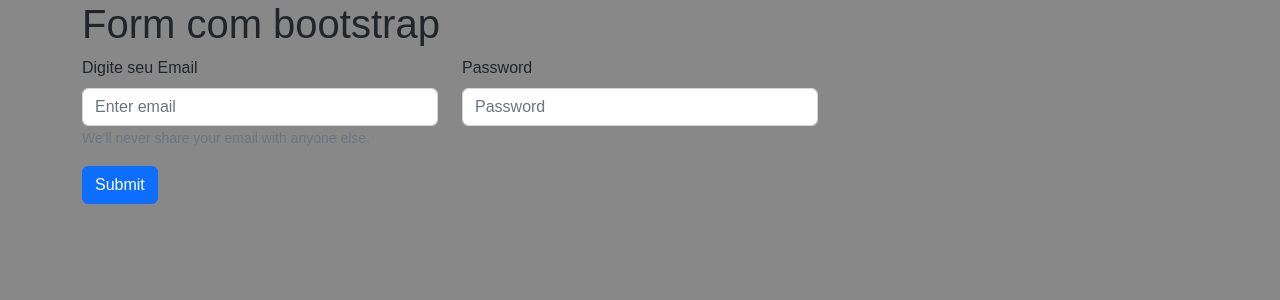
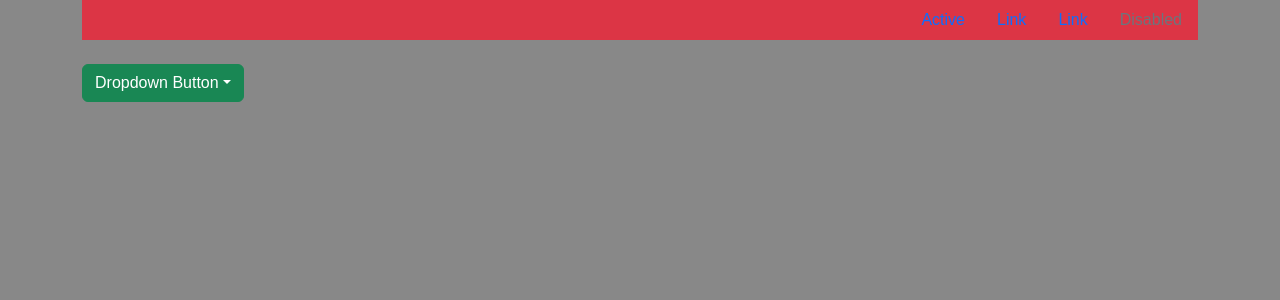
Before and after one commit to AdrianoVolter/React-CSS, a React (Vite) app: page / in a window 1280 px wide. Shown: the top 300 px of the page. Built offline with nearby package versions, Linux system fonts and the light colour scheme.

Commit message:
Nav e dropdown bootstrap

```diff
--- a/src/App.jsx
+++ b/src/App.jsx
@@ -1,15 +1,66 @@
-import {Col, Form} from 'react-bootstrap'
-import {Button} from 'react-bootstrap'
+// import {Col, Form} from 'react-bootstrap'
+// import {Button} from 'react-bootstrap'
 import {Container} from 'react-bootstrap'
-import {Row} from 'react-bootstrap'
+// import {Row} from 'react-bootstrap'
+import { Dropdown } from 'react-bootstrap'
+import { Nav } from 'react-bootstrap'
+
 //import "./holder"
 //criar um imput e um botao estilizado com styled components
+
+
+
 function App() {
 
 
   return (
     <Container>
-      <Form>
+      <Nav className="bg-fluid bg-danger justify-content-end" activeKey="/home">
+        <Nav.Item>
+          <Nav.Link href="/home">Active</Nav.Link>
+        </Nav.Item>
+        <Nav.Item>
+          <Nav.Link eventKey="link-1">Link</Nav.Link>
+        </Nav.Item>
+        <Nav.Item>
+          <Nav.Link eventKey="link-2">Link</Nav.Link>
+        </Nav.Item>
+        <Nav.Item>
+          <Nav.Link eventKey="disabled" disabled>
+            Disabled
+          </Nav.Link>
+        </Nav.Item>
+      </Nav> <br />
+
+      <Dropdown>
+        <Dropdown.Toggle variant="success" id="dropdown-basic">
+          Dropdown Button
+        </Dropdown.Toggle>
+
+        <Dropdown.Menu>
+          <Dropdown.Item href="#/action-1">Action</Dropdown.Item>
+          <Dropdown.Item href="#/action-2">Another action</Dropdown.Item>
+          <Dropdown.Item href="#/action-3">Something else</Dropdown.Item>
+        </Dropdown.Menu>
+      </Dropdown>
+
+    </Container>
+  )
+}
+
+export default App
+
+
+
+
+
+
+
+
+
+
+
+{/* <Form>
         <Row>
           <h1 className='title'>Form com bootstrap</h1>
           <Col className='col-12 col-lg-4 col-md-6'>
@@ -38,12 +89,13 @@ function App() {
 
         </Col>
         </Row>
-      </Form>
-    </Container>
-  )
-}
+      </Form> */}
 
-export default App
+
+
+
+
+
 
 
 // <Form>
```
